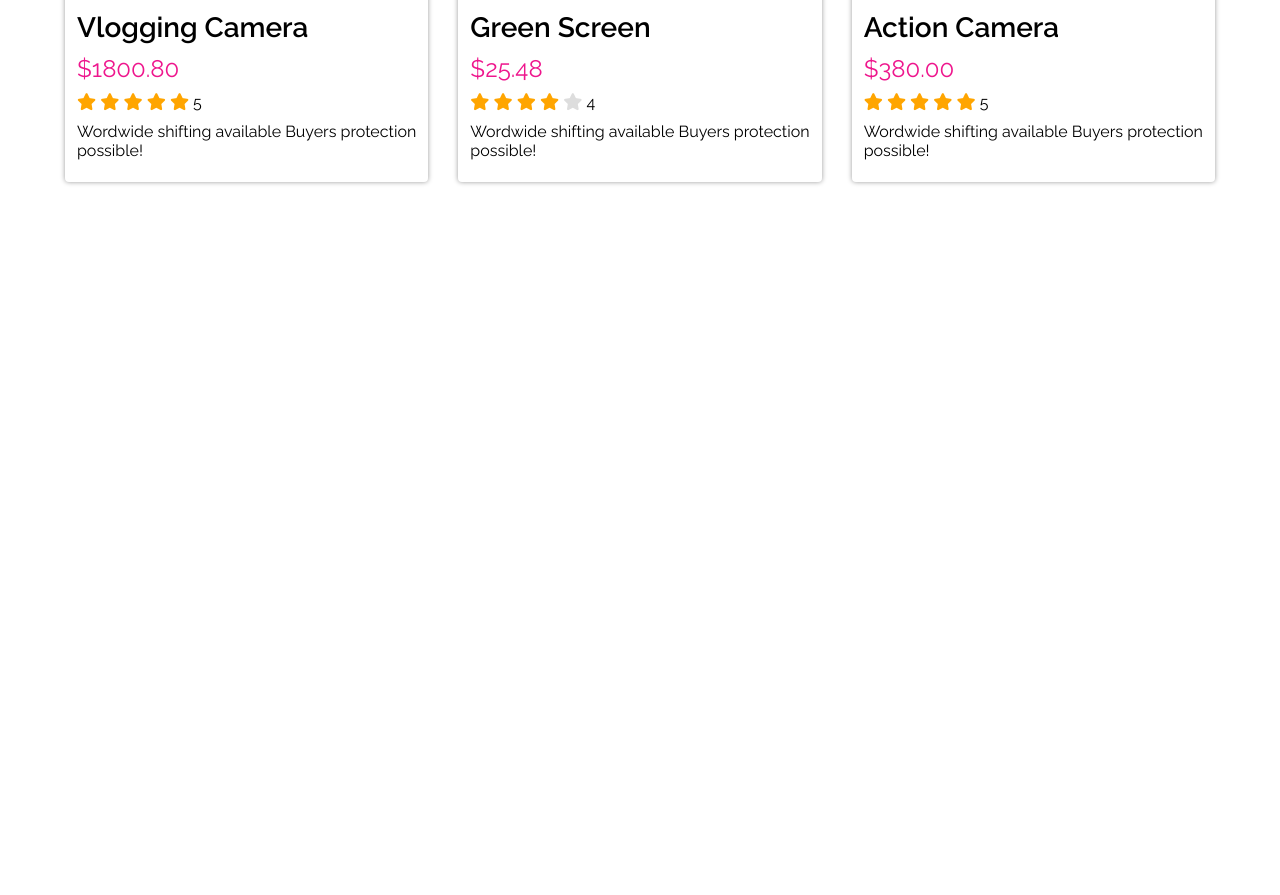
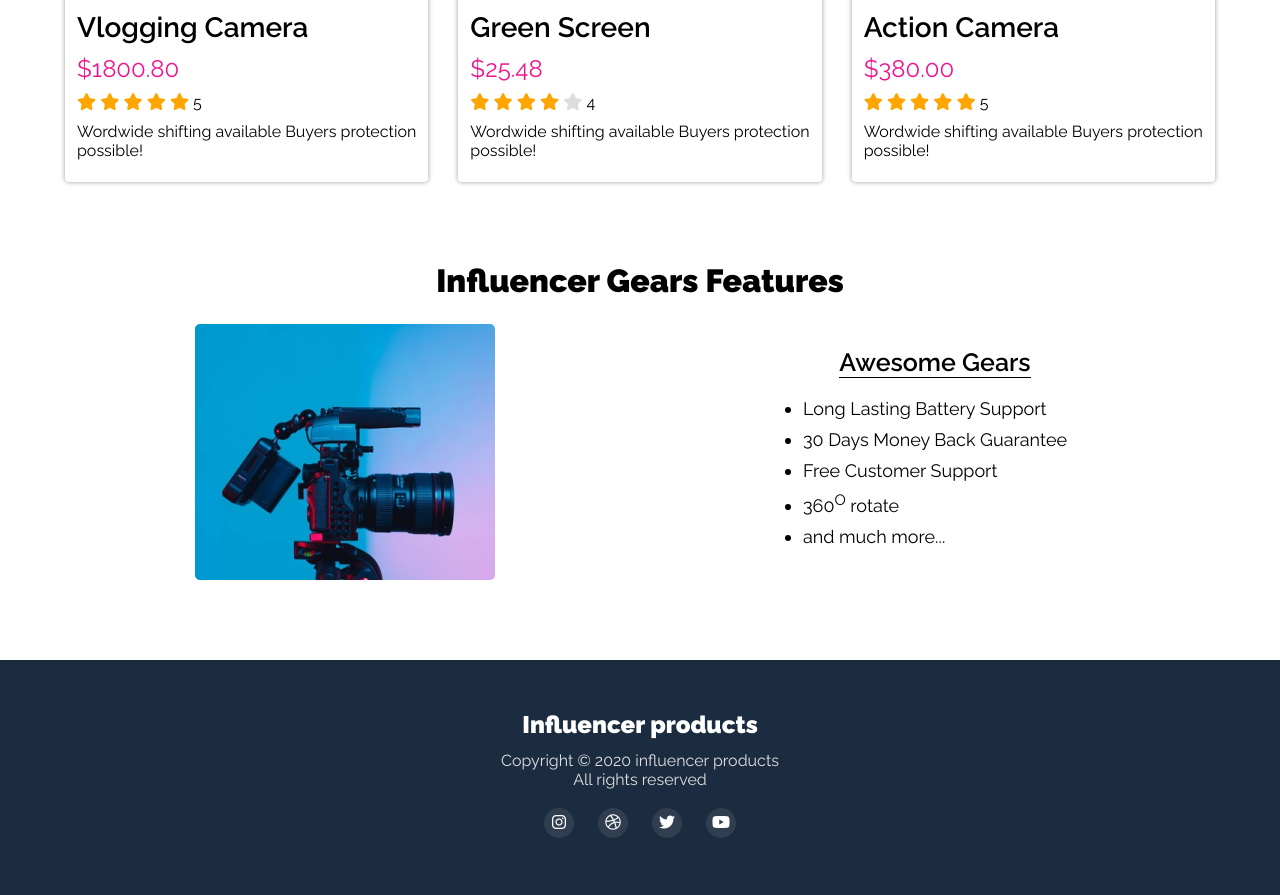
Before and after one commit to MajedHasan/p-hero-assignment-02, a plain HTML site: page index.html in a window 1280 px wide. Shown: the part 2412-3307 px from the top of the page. Before the commit the page ends 2674 px from the top, so only its background shows below. Drawn offline with Linux system fonts and the light colour scheme.

Commit message:
Full website added

```diff
--- a/css/style.css
+++ b/css/style.css
@@ -173,9 +173,67 @@ header .content-wrapper .menu ul li i{
 
 
 /* -------------------- Features --------------------- */
+.features .content-wrapper{
+    display: grid;
+    grid-template-columns: repeat(2, 1fr);
+    grid-column-gap: 30px;
+}
+.features .heading{
+    font-size: 32px;
+    margin-bottom: 25px;
+    text-align: center;
+}
+.features .left-content, .features .right-content{
+    display: flex;
+    justify-content: center;
+    align-items: center;
+    flex-direction: column;
+}
+.features .right-content .title{
+    font-size: 25px;
+    font-weight: 600;
+    margin-bottom: 10px;
+    border-bottom: 1px solid #000;
+}
+.features .right-content ul li{
+    margin: 10px 0;
+    font-size: 18px;
+}
 /* --------------xxx--- Features ---xxx--------------- */
 
 
 
 /* -------------------- Footer --------------------- */
+footer{
+    padding: 50px 0;
+    background: #1b2c41;
+    text-align: center;
+}
+footer .heading{
+    color: #FFFFFF;
+}
+footer p{
+    color: #e0e0e0;
+    margin: 12px 0;
+}
+footer ul{
+    list-style: none;
+    display: flex;
+    justify-content: center;
+    align-items: center;
+}
+footer ul li{
+    margin: 7px 12px;
+    border-radius: 50%;
+    background: rgba(172, 171, 171, 0.144);
+    width: 30px;
+    height: 30px;
+    display: flex;
+    justify-content: center;
+    align-items: center;
+}
+footer ul li a{
+    text-decoration: none;
+    color: #FFFFFF;
+}
 /* --------------xxx--- Footer ---xxx--------------- */
--- a/index.html
+++ b/index.html
@@ -244,11 +244,44 @@
 
 
         <!-- =================================== Features =================================== -->
+        <section class="features">
+            <div class="container">
+                <h2 class="heading">Influencer Gears Features</h2>
+                <div class="content-wrapper">
+                    <div class="left-content">
+                        <img src="./images/camera.png" alt="">
+                    </div>
+                    <div class="right-content">
+                        <h3 class="title">Awesome Gears</h3>
+                        <ul>
+                            <li>Long Lasting Battery Support</li>
+                            <li>30 Days Money Back Guarantee</li>
+                            <li>Free Customer Support</li>
+                            <li>360<sup>O</sup> rotate</li>
+                            <li>and much more...</li>
+                        </ul>
+                    </div>
+                </div>
+            </div>
+        </section>
         <!-- =============================xxx=== Features ===xxx============================= -->
     </main>
 
 
     <!-- =================================== Footer =================================== -->
+    <footer>
+        <div class="container">
+            <h2 class="heading">Influencer products</h2>
+            <p>Copyright &copy; 2020 influencer products<br>
+                All rights reserved</p>
+            <ul>
+                <li><a href="#"><i class="fab fa-instagram"></i></a></li>
+                <li><a href="#"><i class="fab fa-dribbble"></i></a></li>
+                <li><a href="#"><i class="fab fa-twitter"></i></a></li>
+                <li><a href="#"><i class="fab fa-youtube"></i></a></li>
+            </ul>
+        </div>
+    </footer>
     <!-- =============================xxx=== Footer ===xxx============================= -->
 
 </body>
```
